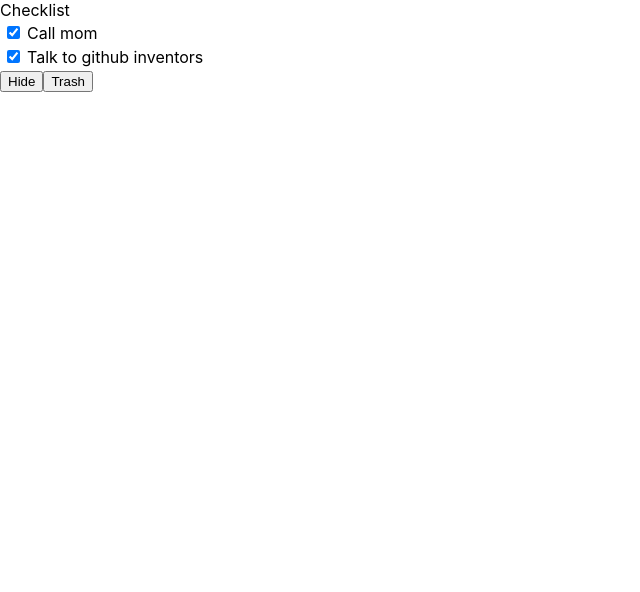
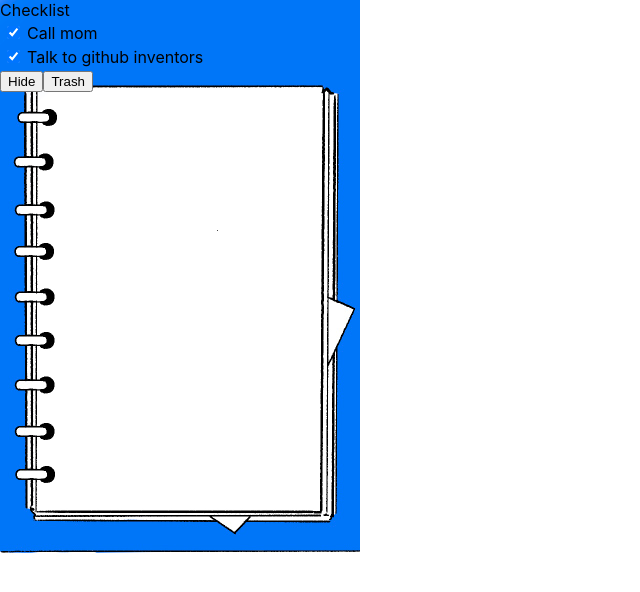
Before and after one commit to osrussell/cs124-lab2, a React (Create React App) app: page / in a window 1280 px wide. Shown: the top 592 px of the page, without its empty margins (0-640 px from the left). Built offline with nearby package versions, Linux system fonts and the light colour scheme.

Commit message:
Started to implement Select in App.js

```diff
--- a/src/App.css
+++ b/src/App.css
@@ -1,19 +1,14 @@
 .App {
-  /*background-image: url('../public/background.jpg');*/
-  /*background-size: contain;*/
-  /*background-repeat: no-repeat;*/
-  /*width: 360px;*/
-  /*height: 640px;*/
   text-align: center;
 }
 
 .App-header {
-  background-color: #282c34;
-  min-height: 100vh;
-  display: flex;
-  flex-direction: column;
-  align-items: center;
-  justify-content: center;
-  font-size: calc(10px + 2vmin);
-  color: white;
+  /*background-color: #282c34;*/
+  /*min-height: 100vh;*/
+  /*display: flex;*/
+  /*flex-direction: column;*/
+  /*align-items: center;*/
+  /*justify-content: center;*/
+  /*font-size: calc(10px + 2vmin);*/
+  /*color: white;*/
 }
--- a/src/index.css
+++ b/src/index.css
@@ -5,7 +5,14 @@ body {
     sans-serif;
   -webkit-font-smoothing: antialiased;
   -moz-osx-font-smoothing: grayscale;
+  background-image: url(../public/background.jpg);
+  background-size: contain;
+  background-repeat: no-repeat;
+  width: 360px;
+  height: 640px;
 }
+
+
 
 code {
   font-family: source-code-pro, Menlo, Monaco, Consolas, 'Courier New',
--- a/src/index.js
+++ b/src/index.js
@@ -17,7 +17,9 @@ const initialData = [
 
 ReactDOM.render(
   <React.StrictMode>
-    <App initialData={initialData}/>
+      <div id={"background"}>
+          <App initialData={initialData}/>
+      </div>
   </React.StrictMode>,
   document.getElementById('root')
 );
```
